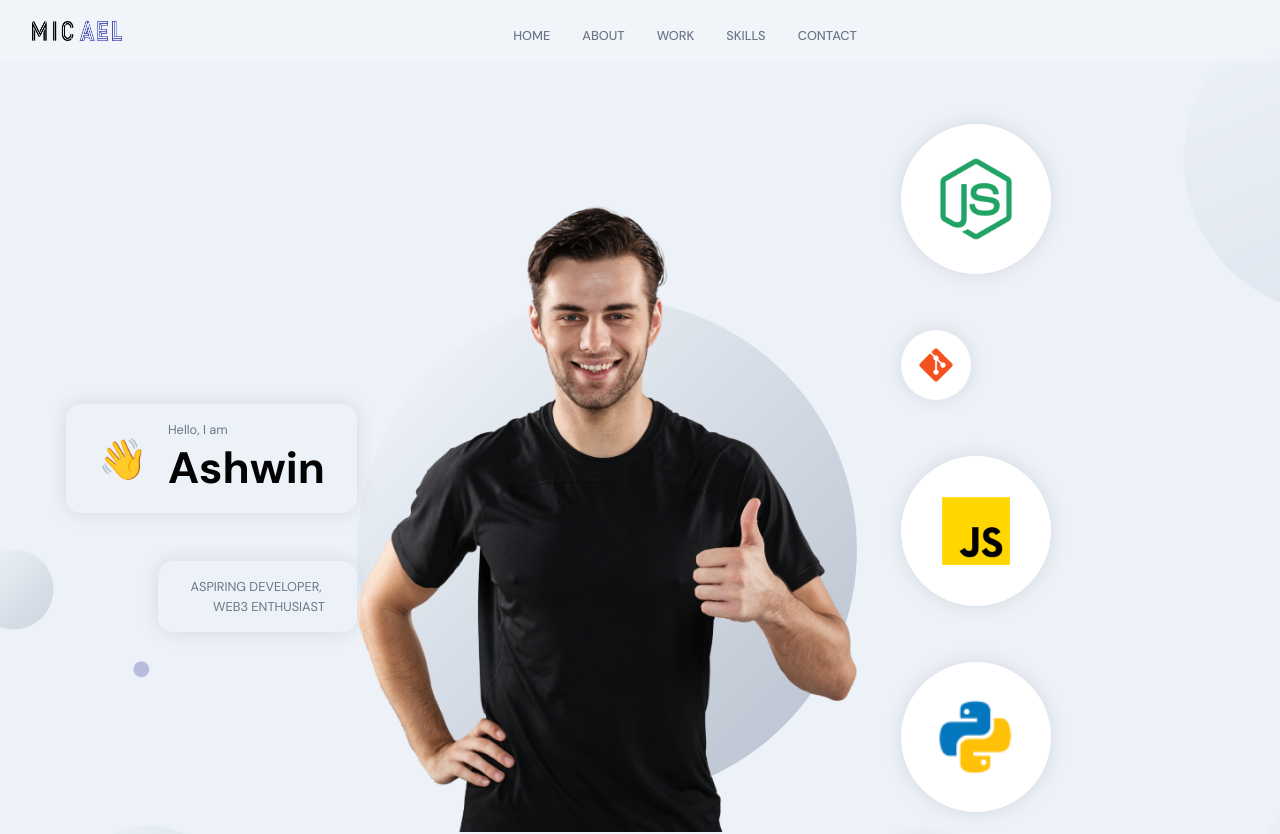
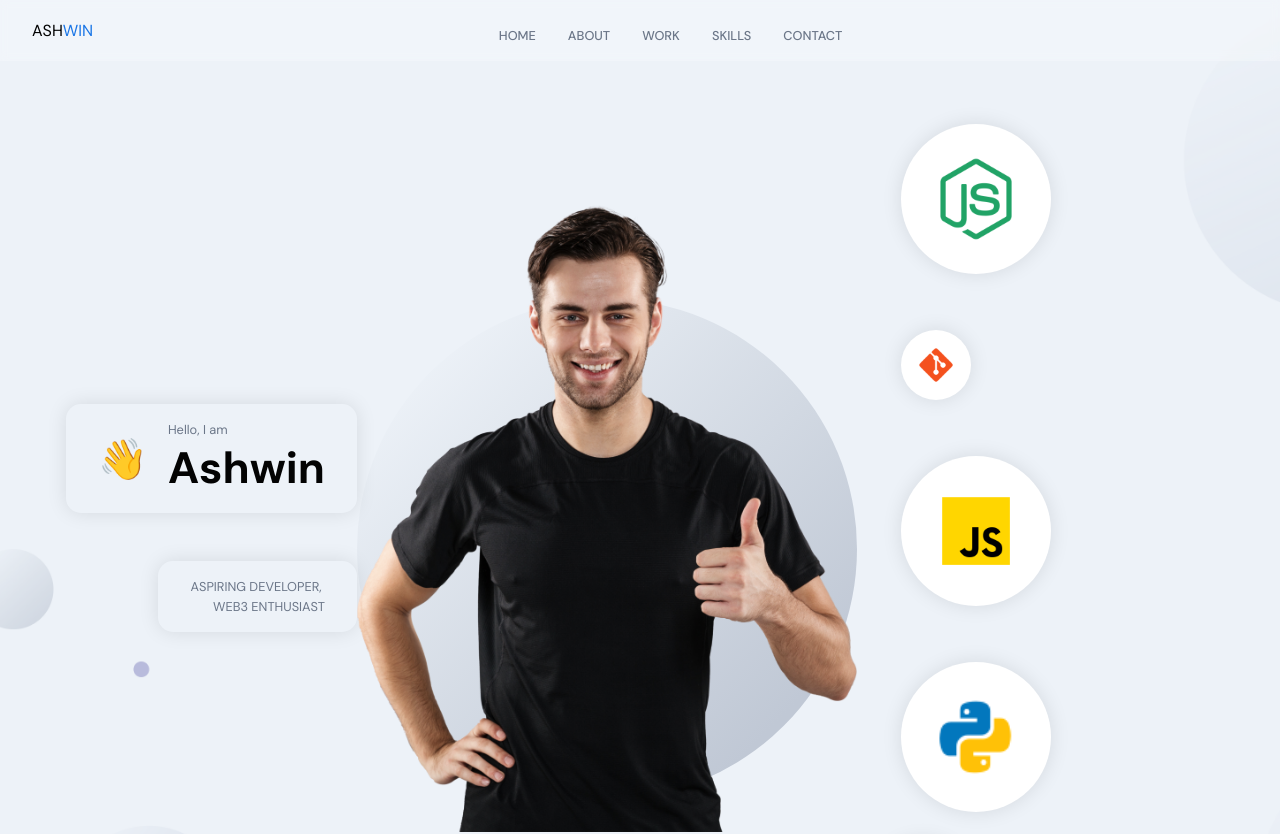
Before and after one commit to ashwin1321/myPortfolio, a React (Vite) app in the folder client/: page / in a window 1280 px wide. Shown: the top 834 px of the page. Built offline with nearby package versions, Linux system fonts and the light colour scheme.

Commit message:
logo changed

```diff
--- a/client/src/components/Navbar/Navbar.jsx
+++ b/client/src/components/Navbar/Navbar.jsx
@@ -10,7 +10,8 @@ const Navbar = () => {
     <div>
       <nav className="app__navbar">
         <div className="app__navbar-logo">
-          <img src={images.logo} alt="" />
+          {/* <img src={images.logo} alt="" /> */}
+          ASH<span style={{ color: "#1975e6" }}>WIN</span>
           {/* Ash<span style={{ color: "cyan" }}>win</span> */}
         </div>
         <ul className="app__navbar-links">
```
